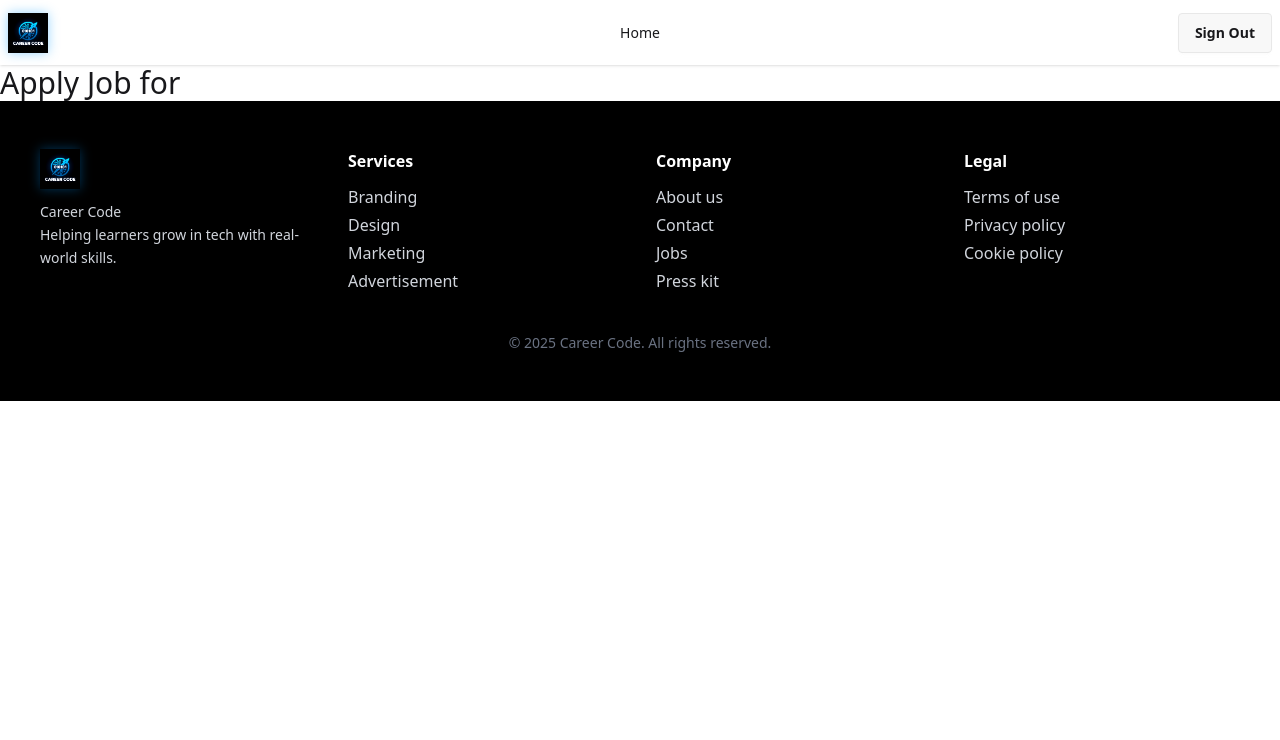
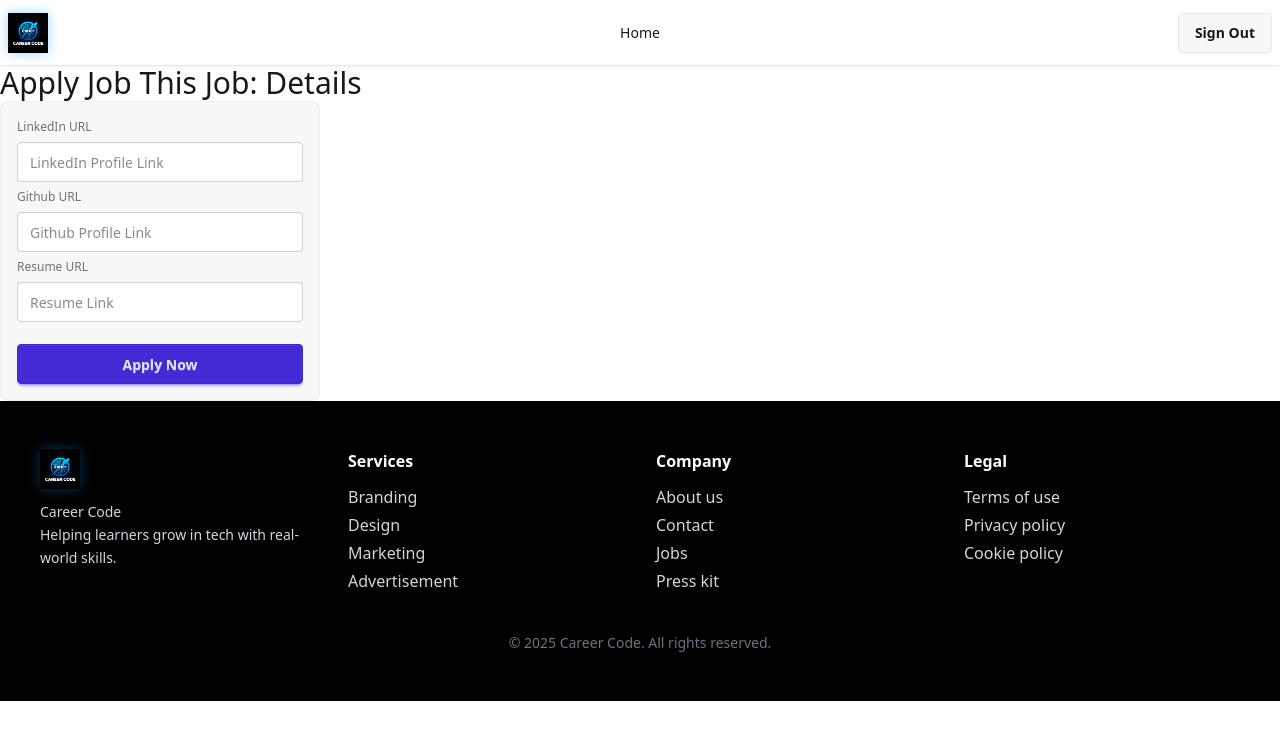
Before and after one commit to utshopust/career-code-client, a React app: page /jobApply/1 in a window 1280 px wide. Shown: the top 740 px of the page. Built offline with nearby package versions, Linux system fonts and the light colour scheme; no server answers; sample sign-in values are in the browser's storage; the HTML template or start-up script is replaced by a standard one.

Commit message:
Create Job Application Form

```diff
--- /dev/null
+++ b/src/hooks/useAuth.jsx
@@ -0,0 +1,9 @@
+import React, { use } from 'react';
+import { AuthContext } from '../context/AuthContext/AuthContext';
+
+const useAuth = () => {
+    const authInfo = use(AuthContext);
+    return authInfo;
+};
+
+export default useAuth;
--- a/src/pages/jobApply/JobApply.jsx
+++ b/src/pages/jobApply/JobApply.jsx
@@ -1,11 +1,39 @@
-import React from 'react';
+import { Link, useParams } from "react-router";
+import useAuth from "../../hooks/useAuth";
 
 const JobApply = () => {
-    return (
-        <div>
-            <h3 className='text-3xl'>Apply Job for</h3>
-        </div>
-    );
+  const { id: jobId } = useParams();
+  const { user } = useAuth();
+  console.log(jobId, user);
+
+  const handleApplyFormSubmit = e =>{
+    e.preventDefault();
+    const form = e.target;
+    const linkedin = form.linkedin.value;
+    const github = form.github.value;
+    const resume = form.resume.value;
+    console.log(linkedin,github,resume);
+  }
+
+  return (
+    <div>
+      <h3 className="text-3xl">Apply Job This Job: <Link to={`/jobs/${jobId}`}> Details</Link></h3>
+      <form onSubmit={handleApplyFormSubmit}>
+        <fieldset className="fieldset bg-base-200 border-base-300 rounded-box w-xs border p-4">
+          <label className="label">LinkedIn URL</label>
+          <input type="url" className="input" name="linkedin" placeholder="LinkedIn Profile Link" />
+
+          <label className="label">Github URL</label>
+          <input type="url" className="input" name="github" placeholder="Github Profile Link" />
+
+          <label className="label">Resume URL</label>
+          <input type="url" className="input" name="resume" placeholder="Resume Link" />
+
+          <input type="submit" value="Apply Now" className="btn btn-primary mt-4" />
+        </fieldset>
+      </form>
+    </div>
+  );
 };
 
 export default JobApply;
```
